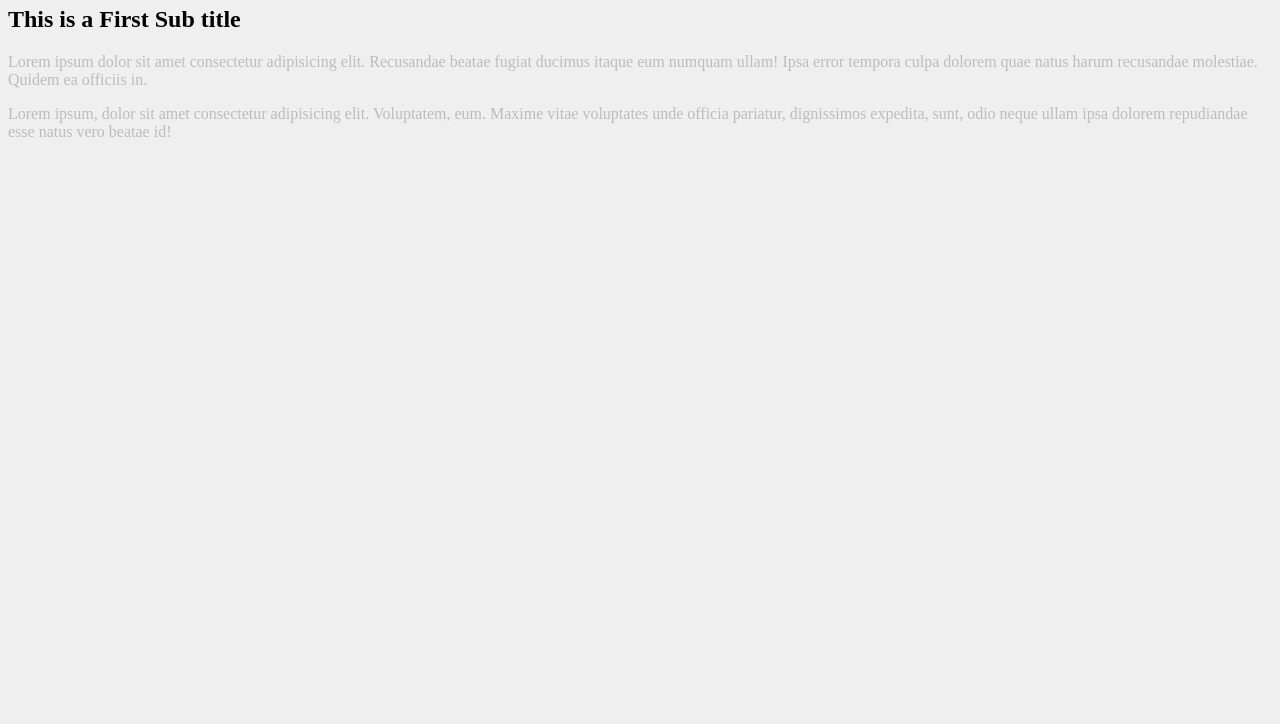
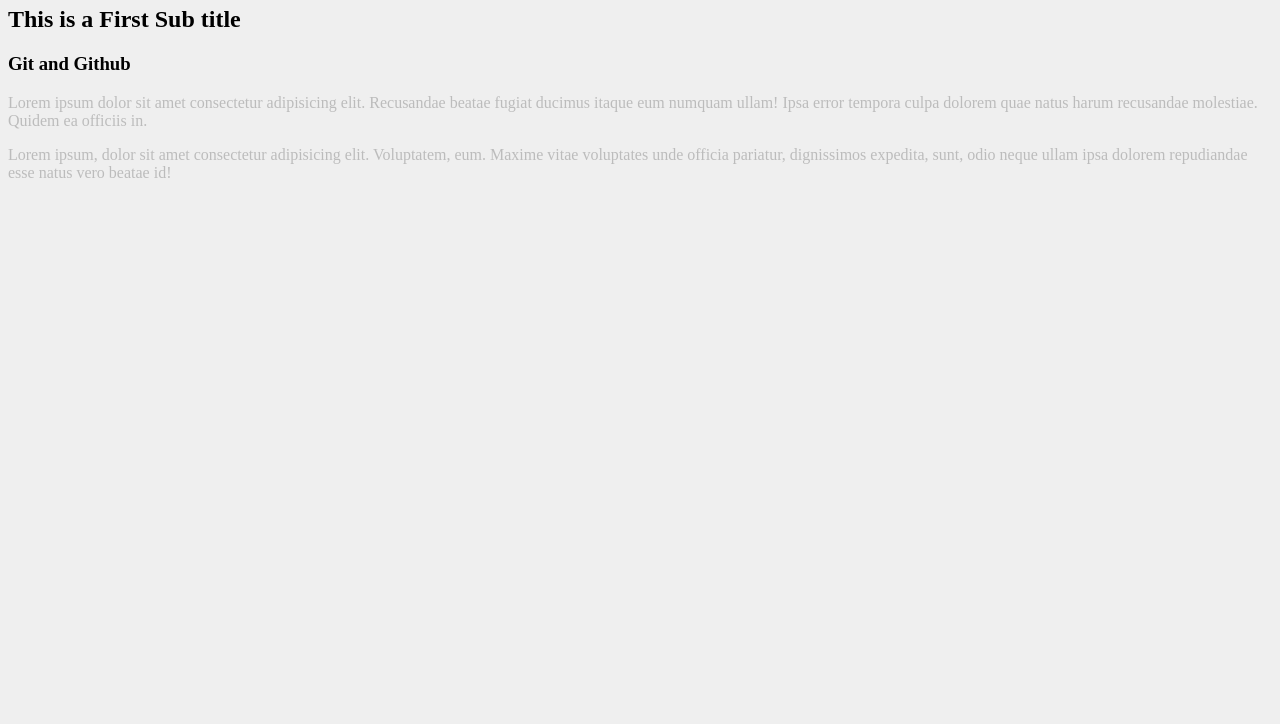
Before and after one commit to asadghazanfary/gitlearn, a plain HTML site: page index.html in a window 1280 px wide. Shown: the part 76-800 px from the top of the page. Drawn offline with Linux system fonts and the light colour scheme.

Commit message:
Update index.html

```diff
--- a/index.html
+++ b/index.html
@@ -12,6 +12,8 @@
 
     <h2>This is a First Sub title</h2>
 
+    <h3>Git and Github</h3>
+
     <p>Lorem ipsum dolor sit amet consectetur adipisicing elit. Recusandae beatae fugiat ducimus itaque eum numquam ullam! Ipsa error tempora culpa dolorem quae natus harum recusandae molestiae. Quidem ea officiis in.</p>
     <p>Lorem ipsum, dolor sit amet consectetur adipisicing elit. Voluptatem, eum. Maxime vitae voluptates unde officia pariatur, dignissimos expedita, sunt, odio neque ullam ipsa dolorem repudiandae esse natus vero beatae id!</p>
 </body>
```
